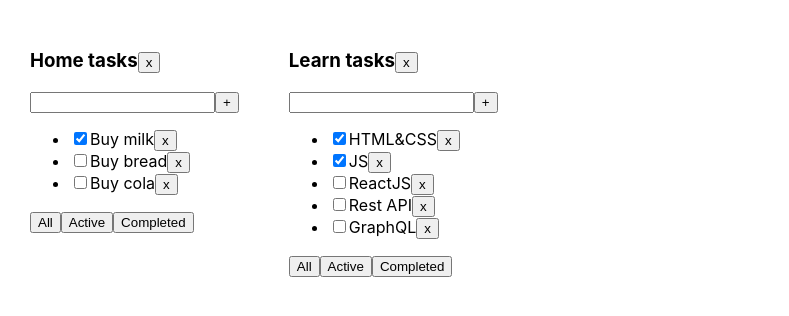
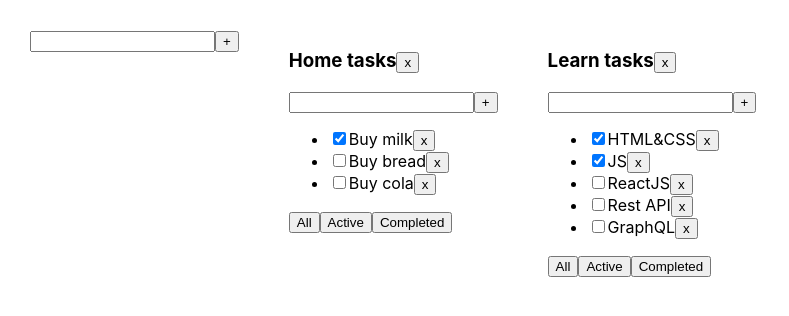
Before and after one commit to KrivovDima/todo-list-ts, a React (Create React App) app: page / in a window 1280 px wide. Shown: the top 316 px of the page, without its empty margins (0-789 px from the left). Built offline with nearby package versions, Linux system fonts and the light colour scheme.

Commit message:
add AddItemForm component

```diff
--- /dev/null
+++ b/src/AddItemForm.tsx
@@ -0,0 +1,42 @@
+import React, {ChangeEvent, KeyboardEvent, useState} from "react";
+
+type AddItemFormPropsType = {
+  callback: (title: string) => void
+}
+
+export function AddItemForm(props: AddItemFormPropsType) {
+  let [title, setTitle] = useState("")
+  let [error, setError] = useState<string | null>(null)
+
+  const onChangeHandler = (e: ChangeEvent<HTMLInputElement>) => {
+    setTitle(e.currentTarget.value)
+  }
+
+  const onKeyPressHandler = (e: KeyboardEvent<HTMLInputElement>) => {
+    setError(null);
+    if (e.charCode === 13) {
+      props.callback(title);
+    }
+  }
+
+  const addTask = (title: string) => {
+    if (title.trim() !== "") {
+      props.callback(title.trim());
+      setTitle("");
+    } else {
+      setError("Title is required");
+    }
+  }
+
+  return (
+    <div>
+      <input value={title}
+             onChange={onChangeHandler}
+             onKeyPress={onKeyPressHandler}
+             className={error ? "error" : ""}
+      />
+      <button onClick={() => {addTask(title)}}>+</button>
+      {error && <div className="error-message">{error}</div>}
+    </div>
+  )
+}
--- a/src/App.tsx
+++ b/src/App.tsx
@@ -2,6 +2,7 @@ import React, {useState} from 'react';
 import './App.css';
 import {Todolist} from './Todolist';
 import {v1} from 'uuid';
+import {AddItemForm} from "./AddItemForm";
 
 export type FilterValuesType = "all" | "active" | "completed";
 type TodoListType = {
@@ -61,9 +62,14 @@ function App() {
     setTodoLists(todoLists.filter(td => td.id !== tdID))
   }
 
+  function addTodolist(title: string) {
+
+  }
+
 
   return (
     <div className="App">
+      <AddItemForm callback={addTodolist}/>
       {
         todoLists.map((tl) => {
           let tasksForTodolist = tasks[tl.id];
--- a/src/Todolist.tsx
+++ b/src/Todolist.tsx
@@ -1,5 +1,6 @@
 import React, {ChangeEvent, KeyboardEvent, useState} from 'react';
 import {FilterValuesType} from './App';
+import {AddItemForm} from "./AddItemForm";
 
 type TaskType = {
   id: string
@@ -21,27 +22,8 @@ type PropsType = {
 
 export function Todolist(props: PropsType) {
 
-  let [title, setTitle] = useState("")
-  let [error, setError] = useState<string | null>(null)
-
-  const addTask = () => {
-    if (title.trim() !== "") {
-      props.addTask(title.trim(), props.id);
-      setTitle("");
-    } else {
-      setError("Title is required");
-    }
-  }
-
-  const onChangeHandler = (e: ChangeEvent<HTMLInputElement>) => {
-    setTitle(e.currentTarget.value)
-  }
-
-  const onKeyPressHandler = (e: KeyboardEvent<HTMLInputElement>) => {
-    setError(null);
-    if (e.charCode === 13) {
-      addTask();
-    }
+  const addTaskHandler = (title: string) => {
+    props.addTask(title, props.id);
   }
 
   const onAllClickHandler = () => props.changeFilter("all", props.id);
@@ -56,16 +38,7 @@ export function Todolist(props: PropsType) {
       {props.title}
       <button onClick={onClickRemoveTodolist}>x</button>
     </h3>
-
-    <div>
-      <input value={title}
-             onChange={onChangeHandler}
-             onKeyPress={onKeyPressHandler}
-             className={error ? "error" : ""}
-      />
-      <button onClick={addTask}>+</button>
-      {error && <div className="error-message">{error}</div>}
-    </div>
+    <AddItemForm callback={addTaskHandler}/>
     <ul>
       {
         props.tasks.map(t => {
```
